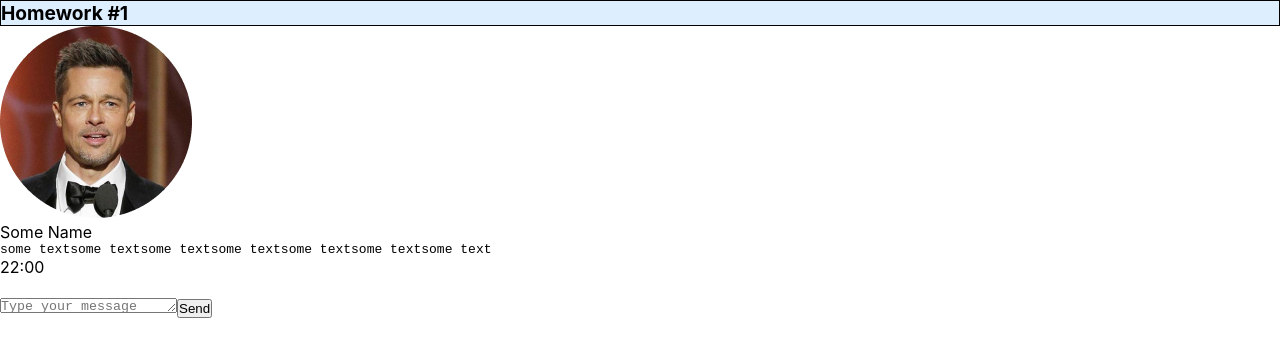
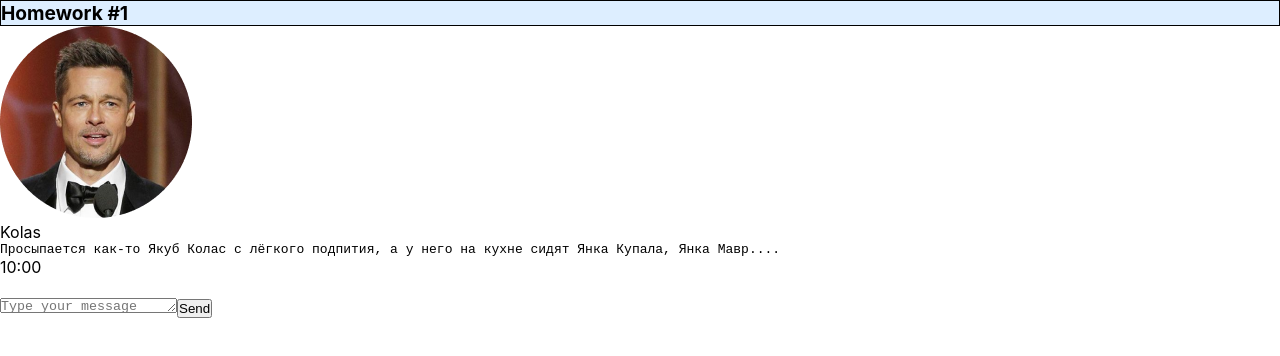
Before and after one commit to Ciahaka/DZ_Avto, a React (Create React App) app: page / in a window 1280 px wide. Shown: the top 356 px of the page. Built offline with nearby package versions, Linux system fonts and the light colour scheme.

Commit message:
add_HW1_Component

```diff
--- a/src/s2-homeworks/hw01/HW1.tsx
+++ b/src/s2-homeworks/hw01/HW1.tsx
@@ -14,29 +14,39 @@ import avatar from './avatar.png'
 * */
 
 // нужно создать правильный тип вместо any
-export type MessageType = any
+export type MessageType = {
+    id:number
+    user:{
+        avatar:string
+        name:string
+    }
+    message:{
+        text:string
+        time:string
+    }
+}
 
 // структуру объекта не менять
 export const message0: MessageType = {
     id: 0,
     user: {
         avatar: avatar, // можно менять
-        name: 'Some Name',  // можно менять
+        name: 'Kolas',  // можно менять
     },
     message: {
-        text: 'some textsome textsome textsome textsome textsome textsome text', // можно менять
-        time: '22:00', // можно менять
+        text: 'Просыпается как-то Якуб Колас с лёгкого подпития, а у него на кухне сидят Янка Купала, Янка Мавр....', // можно менять
+        time: '10:00', // можно менять
     },
 }
 export const friendMessage0: MessageType = {
     id: 100,
     user: {
         avatar: avatar, // можно менять
-        name: 'Friend Name', // можно менять
+        name: 'Kalinovski', // можно менять
     },
     message: {
-        text: 'зеркальное сообщение для тренировки css', // можно менять
-        time: '22:00', // можно менять
+        text: 'A! Знаю! ....Янка Брыль. Якуб посмотрел на них и говорит:"Янки, гоу хоум!"', // можно менять
+        time: '10:22', // можно менять
     },
 }
 
```
